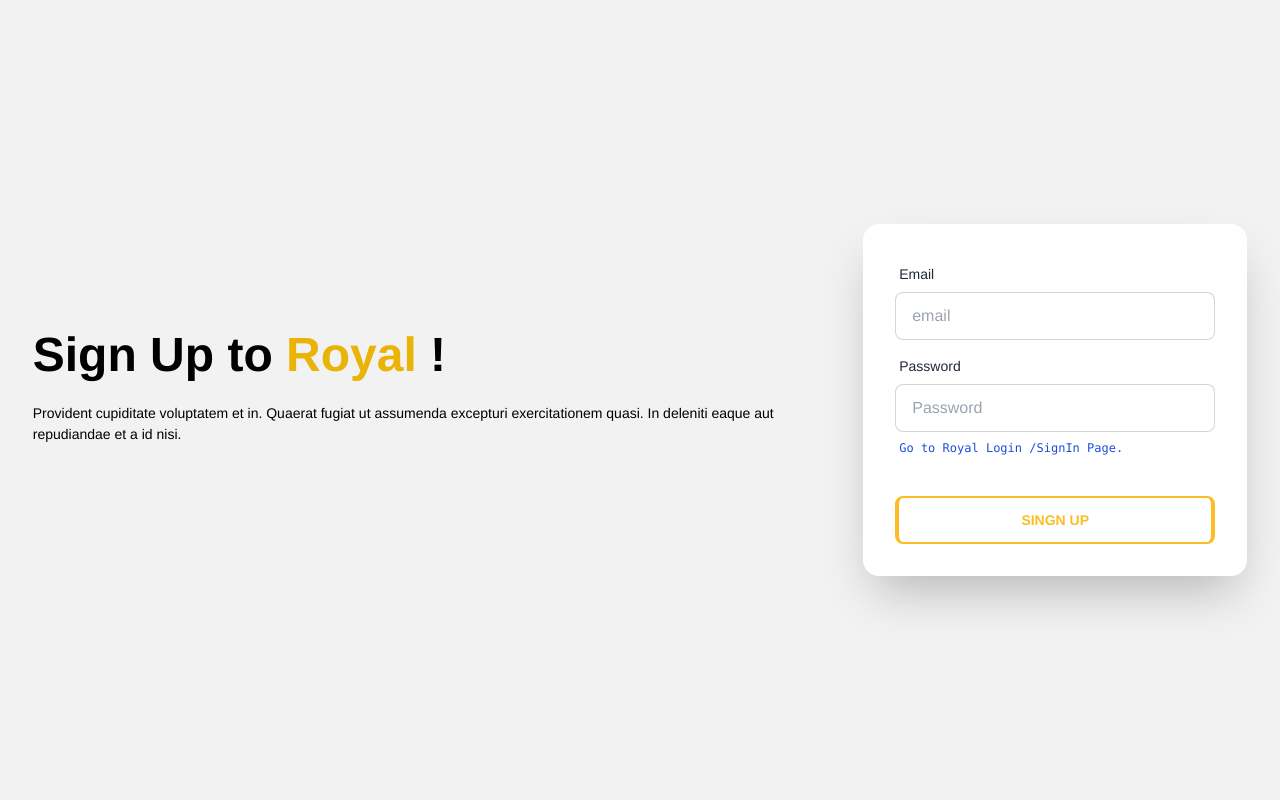
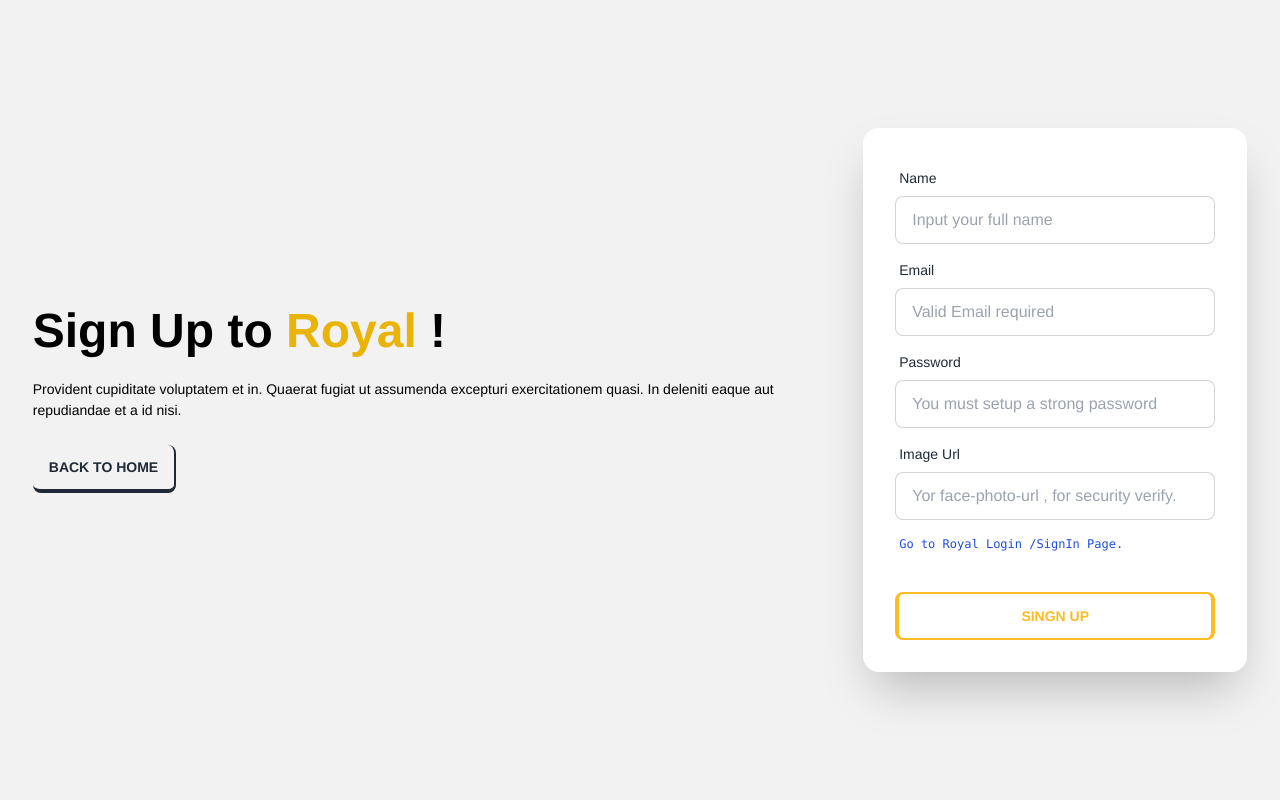
Before and after one commit to sadakatsrabon/Indian-Royal, a React (Vite) app: page /signup in a window 1280 px wide. Shown: the top 800 px of the page. Built offline with nearby package versions, Linux system fonts and the light colour scheme; no server answers.

Commit message:
Updat Profile Code added with some bug fix

```diff
--- a/src/Pages/Login/Login.jsx
+++ b/src/Pages/Login/Login.jsx
@@ -9,6 +9,11 @@ import Swal from "sweetalert2";
 const Login = () => {
 
     const { signIn } = useContext(AuthContext);
+
+    // const navigate = useNavigate();
+    // const location = useLocation();
+
+    // const form = location.state?.form?.pathname || "/";
 
     const handleSignin = event => {
         event.preventDefault();
@@ -27,10 +32,11 @@ const Login = () => {
                 Swal.fire({
                     position: "top-end",
                     icon: "success",
-                    title: "You Have Successfully Signed Up",
+                    title: "Successfully Signed In",
                     showConfirmButton: false,
                     timer: 1500
                 });
+                // navigate(form, {replace : true});
             })
     }
     return (
@@ -43,24 +49,34 @@ const Login = () => {
                     <div className="text-center lg:text-left">
                         <h1 className="text-5xl font-bold"><span className="text-yellow-500">Royal</span> Sign In  !</h1>
                         <p className="py-6">Provident cupiditate voluptatem et in. Quaerat fugiat ut assumenda excepturi exercitationem quasi. In deleniti eaque aut repudiandae et a id nisi.</p>
+
+                        {/* Home button */}
+                        <Link to="/"><button className=" btn btn-outline border-0 border-b-4 border-r-2">back to home</button></Link>
                     </div>
                     <div className="card flex-shrink-0 w-full max-w-sm shadow-2xl bg-base-100">
                         <form onSubmit={handleSignin} className="card-body">
+
+                            {/* Email Field */}
                             <div className="form-control">
                                 <label className="label">
                                     <span className="label-text">Email</span>
                                 </label>
                                 <input type="email" name="email" placeholder="email" className="input input-bordered" required />
                             </div>
+
+                            {/* Password field */}
                             <div className="form-control">
                                 <label className="label">
                                     <span className="label-text">Password</span>
                                 </label>
                                 <input type="password" name="password" placeholder="Password" className="input input-bordered" required />
-                                <label className="label">
-                                    <Link to='/signup' className="label-text-alt link link-hover font-mono text-blue-700">Create an ROYAL account</Link>
-                                </label>
                             </div>
+                            {/* Redrict to SignUp page */}
+                            <label className="label">
+                                <Link to='/signup' className="label-text-alt link link-hover font-mono text-blue-700">Create an ROYAL account</Link>
+                            </label>
+
+                            {/* Submit button */}
                             <div className="form-control mt-6">
                                 <input className="btn btn-primary btn-outline border-0 border-y-2 border-x-4" type="submit" value="Singn In" />
                             </div>
--- a/src/Pages/SignUp/Signup.jsx
+++ b/src/Pages/SignUp/Signup.jsx
@@ -8,26 +8,43 @@ import Swal from "sweetalert2";
 
 const Signup = () => {
 
-    const { createUser } = useContext(AuthContext);
+    const { createUser, updateUserProfile } = useContext(AuthContext);
 
 
     const handleSignUp = event => {
         event.preventDefault();
         const form = event.target;
+        const name = form.name.value;
         const email = form.email.value;
         const password = form.password.value;
+        const imgUrl = form.ImgUrl.value;
 
         // Code for SignUp mechanism
-        createUser(email, password)
+        createUser(email, password, name, imgUrl)
             .then(result => {
-                const loggedUser = result.user;
-                console.log(loggedUser);
+                const loggedUser = result.user
+                console.log(loggedUser)
+                updateUserProfile(name, imgUrl)
+                    .then(() => {
+                        console.log('User Profile Info Updted Succesfully')
+                        Swal.fire({
+                            position: "top-end",
+                            icon: "success",
+                            title: "Update your profile doen",
+                            showConfirmButton: false,
+                            timer: 1500
+                        });
+                    })
+                    .catch((error) => {
+                        console.error(error);
+                    })
+
 
                 // Showing Success Alart
                 Swal.fire({
                     position: "top-end",
                     icon: "success",
-                    title: "You Have Successfully Signed Up",
+                    title: "Congratulations, You have Successfully Signed Up",
                     showConfirmButton: false,
                     timer: 1500
                 });
@@ -45,24 +62,51 @@ const Signup = () => {
                     <div className="text-center lg:text-left">
                         <h1 className="text-5xl font-bold"> Sign Up to <span className="text-yellow-500">Royal</span> !</h1>
                         <p className="py-6">Provident cupiditate voluptatem et in. Quaerat fugiat ut assumenda excepturi exercitationem quasi. In deleniti eaque aut repudiandae et a id nisi.</p>
+
+                        {/* Home Button */}
+                        <Link to="/"><button className=" btn btn-outline border-0 border-b-4 border-r-2">back to home</button></Link>
                     </div>
                     <div className="card flex-shrink-0 w-full max-w-sm shadow-2xl bg-base-100">
                         <form onSubmit={handleSignUp} className="card-body">
+
+                            {/* Name's field */}
+                            <div className="form-control">
+                                <label className="label">
+                                    <span className="label-text">Name</span>
+                                </label>
+                                <input type="text" name="name" placeholder="Input your full name" className="input input-bordered" required />
+                            </div>
+
+                            {/* Email div */}
                             <div className="form-control">
                                 <label className="label">
                                     <span className="label-text">Email</span>
                                 </label>
-                                <input type="email" name="email" placeholder="email" className="input input-bordered" required />
+                                <input type="email" name="email" placeholder="Valid Email required" className="input input-bordered" required />
                             </div>
+
+                            {/* Password div */}
                             <div className="form-control">
                                 <label className="label">
                                     <span className="label-text">Password</span>
                                 </label>
-                                <input type="password" name="password" placeholder="Password" className="input input-bordered" required />
+                                <input type="password" name="password" placeholder="You must setup a strong password" className="input input-bordered" required />
+                            </div>
+
+                            {/* Image Url field */}
+                            <div className="form-control">
                                 <label className="label">
-                                    <Link to='/signin' className="label-text-alt link link-hover font-mono text-blue-700">Go to Royal Login /SignIn Page.</Link>
+                                    <span className="label-text">Image Url</span>
                                 </label>
+                                <input type="text" name="ImgUrl" placeholder="Yor face-photo-url , for security verify." className="input input-bordered" required />
                             </div>
+
+                            {/* Rederict to Sign In */}
+                            <label className="label">
+                                <Link to='/signin' className="label-text-alt link link-hover font-mono text-blue-700">Go to Royal Login /SignIn Page.</Link>
+                            </label>
+
+                            {/* SignUp Submit Button */}
                             <div className="form-control mt-6">
                                 <input className="btn btn-warning btn-outline border-0 border-y-2 border-x-4" type="submit" value="Singn Up" />
                             </div>
--- a/src/Pages/Special/Special.jsx
+++ b/src/Pages/Special/Special.jsx
@@ -1,6 +1,9 @@
 import MenuCategory from "../Menu/MenuCategory/MenuCategory";
 import useMenu from "../../hoocks/useMenu";
 import { Helmet } from "react-helmet-async";
+import Cover from "../Shared/Cover/Cover";
+
+import menuImg from '../../assets/menu/special.jpg';
 
 const Special = () => {
     const [menuItems] = useMenu();
@@ -10,6 +13,8 @@ const Special = () => {
              <Helmet>
                 <title>Indian Royal || Royal Special</title>
             </Helmet>
+
+            <Cover bgImage={menuImg} title="royals special"></Cover>
 
             {/* Offered section */}
             <MenuCategory items={offered}></MenuCategory>
--- a/src/Routes/PrivateRoute/PrivateRoute.jsx
+++ b/src/Routes/PrivateRoute/PrivateRoute.jsx
@@ -1,10 +1,13 @@
 import { useContext } from "react";
 import { AuthContext } from "../../providers/AuthProvider";
-import { Navigate } from "react-router-dom";
+// import { Navigate, useLocation } from "react-router-dom";
 import { Circles } from "react-loader-spinner";
 
 const PrivateRoute = ({ children }) => {
     const { user, loading } = useContext(AuthContext);
+
+    // const location = useLocation();
+
     if (loading) {
         return <div className="mx-auto justify-center items-center text-center">
             <Circles
@@ -22,7 +25,14 @@ const PrivateRoute = ({ children }) => {
 
         return children;
     }
-    return (<Navigate to="/signin"></Navigate>);
+    //
+
+    // return <Navigate
+    //     to="/"
+    //     state={{ formLocation: location.pathname }} // Passing only the pathname as state
+    //     replace
+    // />
+
 };
 
 export default PrivateRoute;
```
Also changed, not shown: src/Pages/Shared/Nav/Nav.jsx (+5 -5 lines), src/providers/AuthProvider.jsx (+86 -22 lines), src/assets/menu/special.jpg (added). Lines whose indentation alone changed are shown as unchanged.
